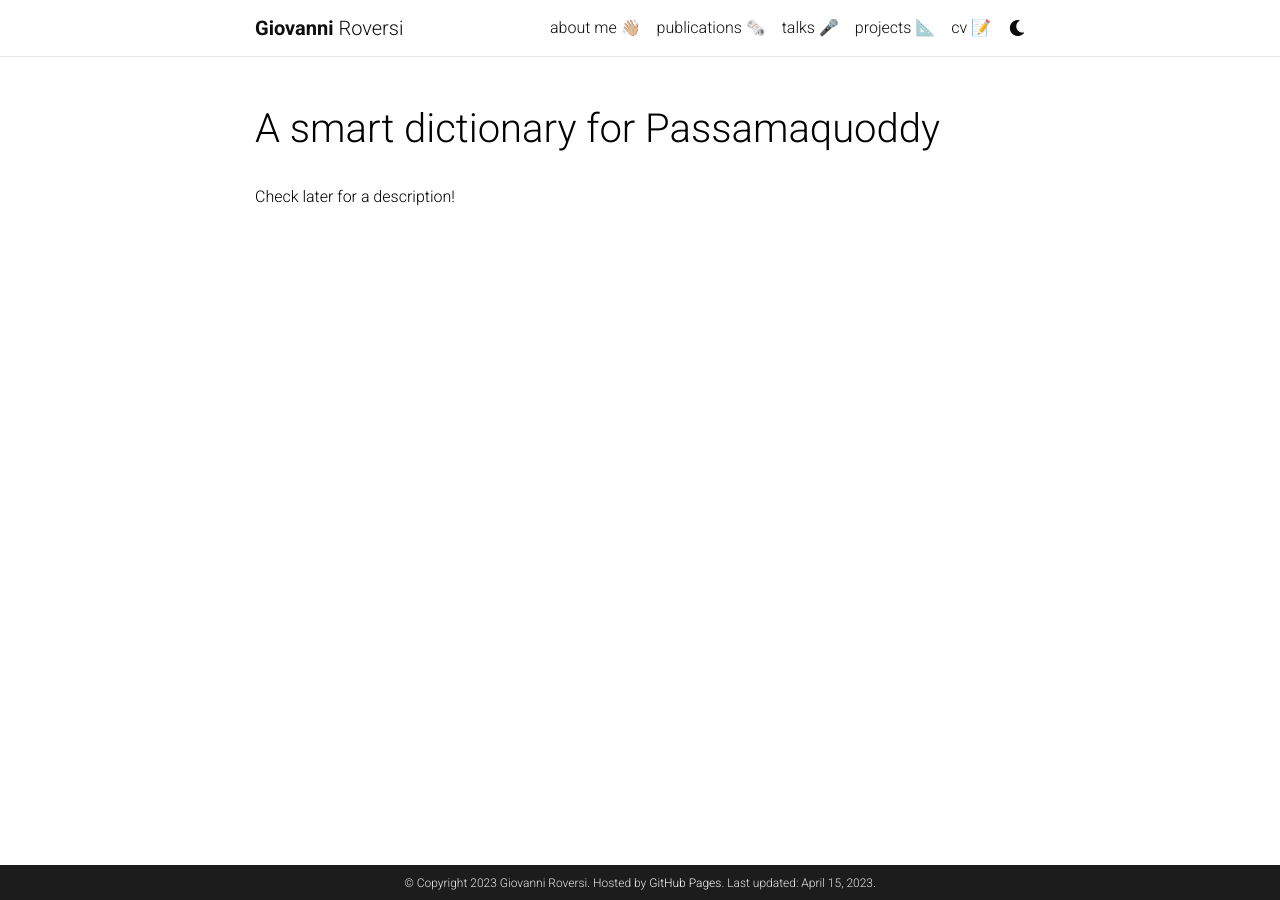
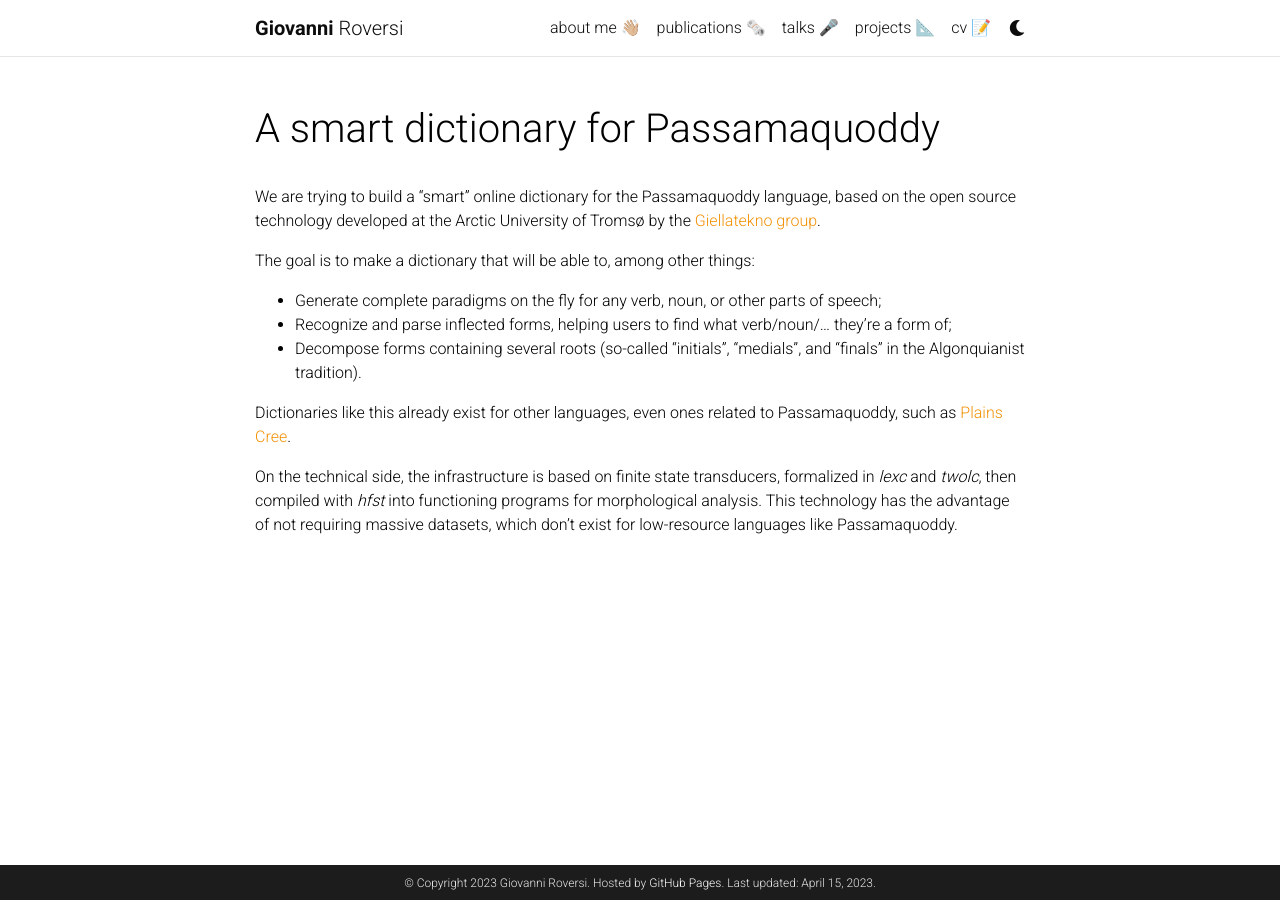
Before and after one commit to GiovanniRoversiMIT/GiovanniRoversiMIT, a Jekyll site: the page built from _projects/2_project.md, in a window 1280 px wide. Built offline with Jekyll 4.4.1, drawn with Linux system fonts in a browser that asks for light colours; comment, search, counter and statistics services are not loaded; a style sheet for code colours, icons or effects is not loaded.

Commit message:
Update 2_project.md

```diff
--- a/_projects/2_project.md
+++ b/_projects/2_project.md
@@ -6,4 +6,13 @@ importance: 1
 category: work
 ---
 
-Check later for a description!
+We are trying to build a "smart" online dictionary for the Passamaquoddy language, based on the open source technology developed at the Arctic University of Tromsø by the [Giellatekno group](https://giellatekno.uit.no/index.eng.html).
+
+The goal is to make a dictionary that will be able to, among other things:
+- Generate complete paradigms on the fly for any verb, noun, or other parts of speech;
+- Recognize and parse inflected forms, helping users to find what verb/noun/... they're a form of;
+- Decompose forms containing several roots (so-called "initials", "medials", and "finals" in the Algonquianist tradition).
+
+Dictionaries like this already exist for other languages, even ones related to Passamaquoddy, such as [Plains Cree](https://itwewina.altlab.app/).
+
+On the technical side, the infrastructure is based on finite state transducers, formalized in *lexc* and *twolc*, then compiled with *hfst* into functioning programs for morphological analysis. This technology has the advantage of not requiring massive datasets, which don't exist for low-resource languages like Passamaquoddy.
```
